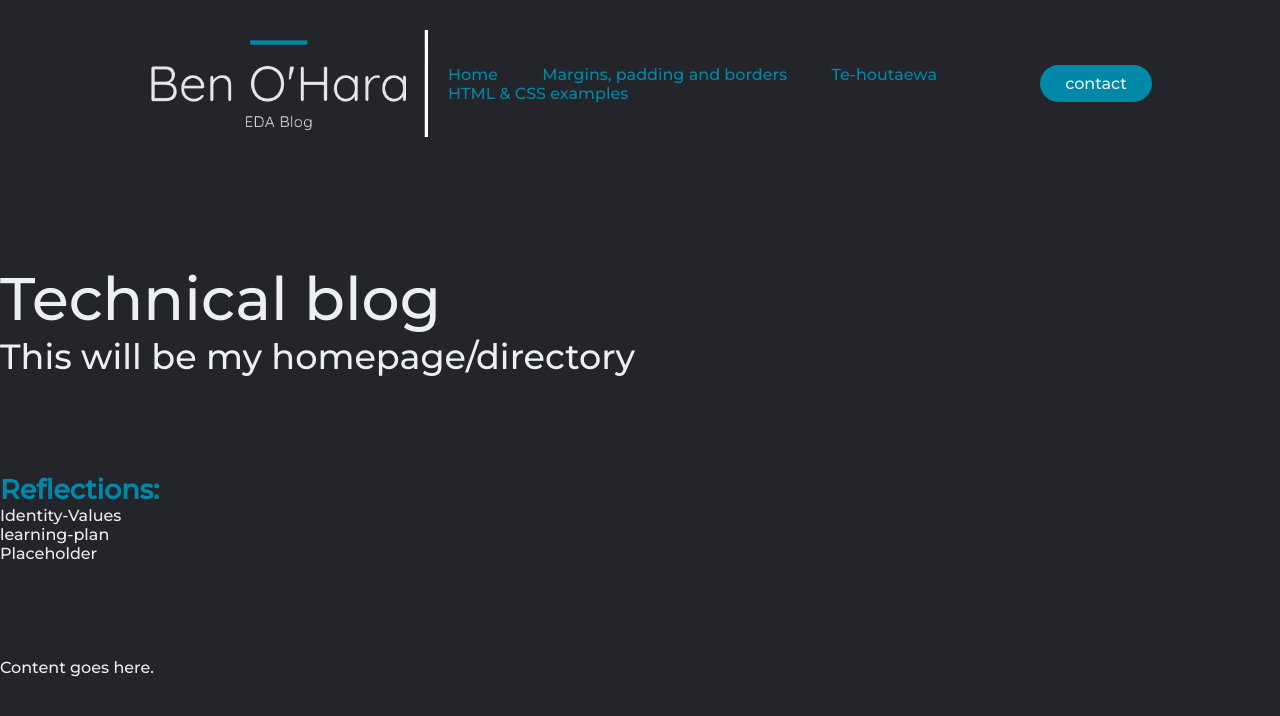
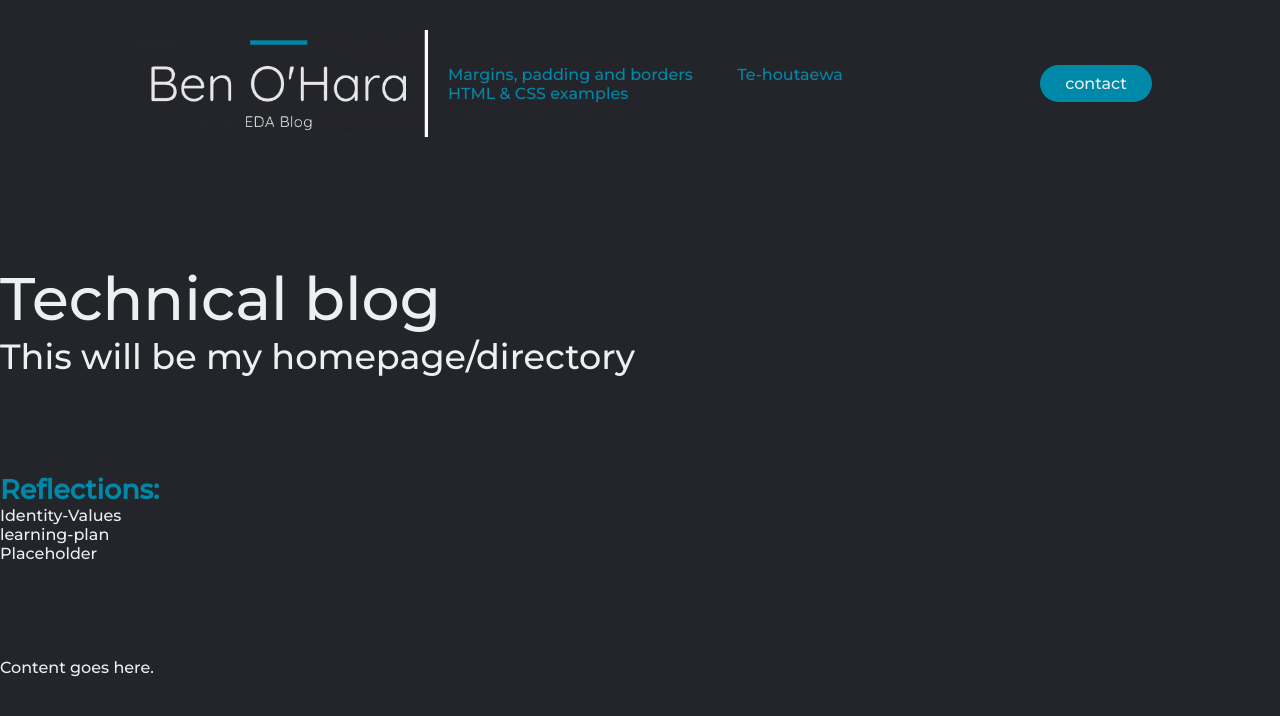
Before and after one commit to ben-ohara/ben-ohara.github.io, a plain HTML site: page blog/html-css.html in a window 1280 px wide. Drawn offline with Linux system fonts and the light colour scheme.

Commit message:
blog-updated

```diff
--- a/blog/html-css.html
+++ b/blog/html-css.html
@@ -16,8 +16,7 @@
 
   <nav>
     <ul class="nav_links">
-      <li><a href="https://ben-ohara.github.io/blog/html-css.html">Home</a></li>
-      <li><a href="#">Margins, padding and borders</a></li>
+      <li><a href="file:///C:/Users/GGPC/Workspace/ben-ohara.github.io/blog/margins.html#">Margins, padding and borders</a></li>
       <li><a href="https://ben-ohara.github.io/blog/te-houtaewa-template.html">Te-houtaewa</a></li>
       <li><a href="https://ben-ohara.github.io/html-and-css-examples.html">HTML & CSS examples</a></li>
     </ul>
```
